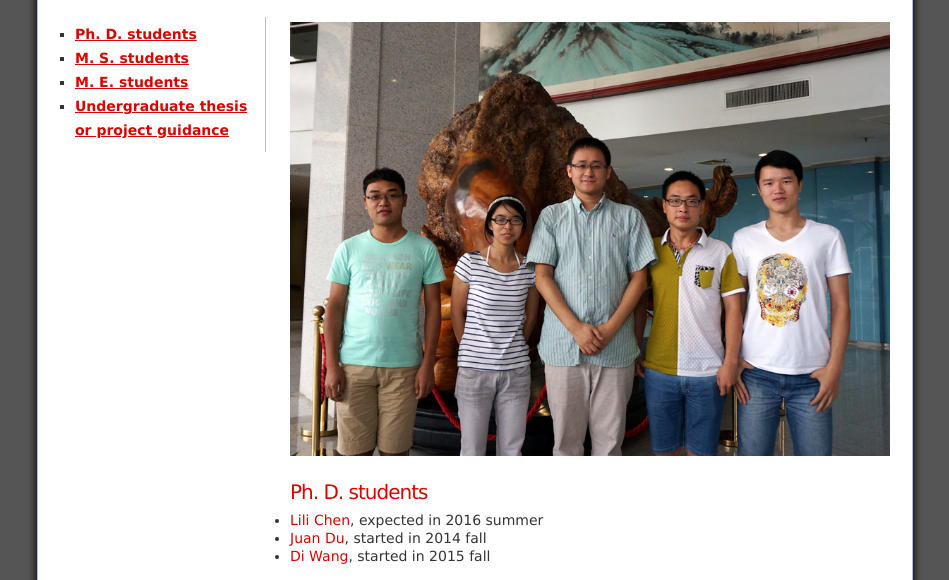
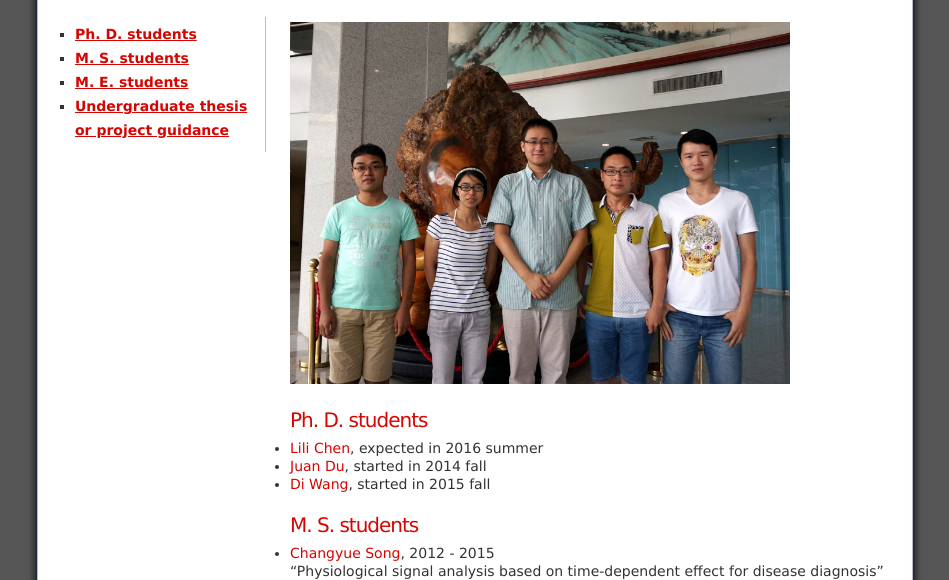
Before and after one commit to cristian1120/cristian1120.github.io, a plain HTML site: page students.html in a window 1280 px wide. Shown: the part 150-730 px from the top of the page, without its empty margins (165-1114 px from the left). Drawn offline with Linux system fonts and the light colour scheme.

Commit message:
Update students.html
change image width

```diff
--- a/students.html
+++ b/students.html
@@ -31,7 +31,7 @@
 
 <div id="content">
 <div class="right">
-<img src="images/team-2014.jpg" alt="Team 2014" width=600 />
+<img src="images/team-2014.jpg" alt="Team 2014" width=500 />
 <br><br>
 
 <h2><a id="phds">Ph. D. students </a></h2>
```
